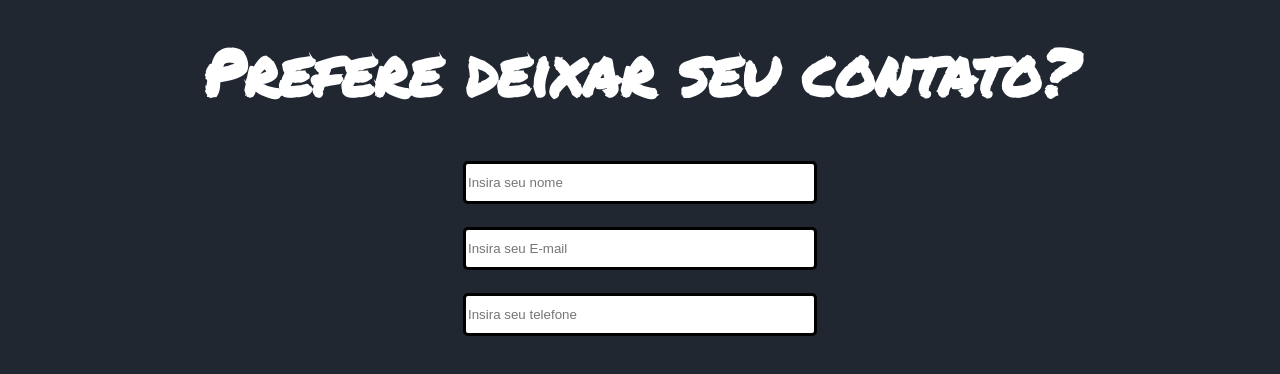
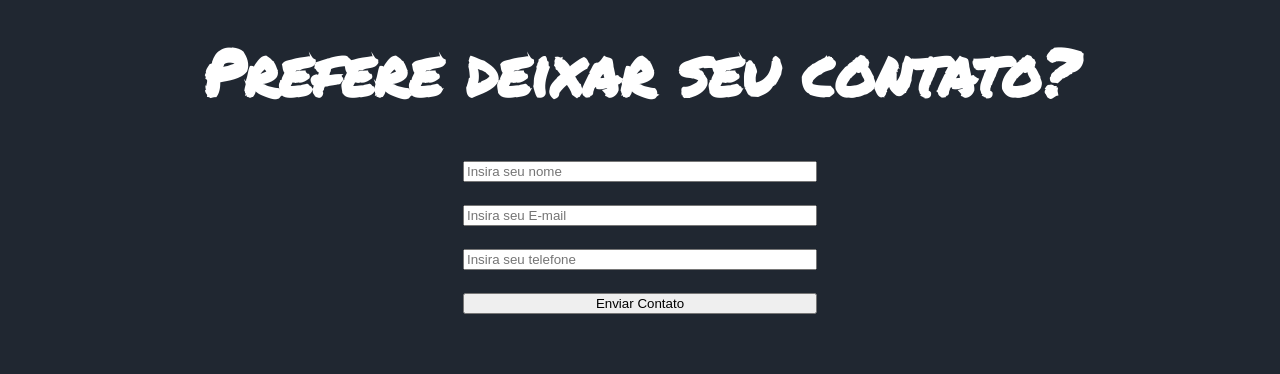
Before and after one commit to carrarook/PaginaPessoal, a plain HTML site: page index.html in a window 1280 px wide. Shown: the part 3126-3500 px from the top of the page. Drawn offline with Linux system fonts and the light colour scheme; a script that the page names is missing.

Commit message:
js do forms para salvar infos

```diff
--- a/index.html
+++ b/index.html
@@ -143,16 +143,20 @@
 
   <div class="formContato">
     <h1>Prefere deixar seu contato?</h1>
-    <form>
-      <input type="text" class = "Nome" placeholder="Insira seu nome">
+    <form id="formContato" onsubmit="createJson(event)">
+      <input type="text" id = "Nome" placeholder="Insira seu nome">
       <br>
-      <input type="email" class = "Email" placeholder="Insira seu E-mail">
+      <input type="email" id = "Email" placeholder="Insira seu E-mail">
       <br>
-      <input type="tel" class = "Telefone" placeholder="Insira seu telefone">
-    </form>
+      <input type="tel" id = "Telefone" placeholder="Insira seu telefone">
+      <br>
+      <button type="submit" id="Enviar" >Enviar Contato</button>
+      </form>
   </div>
   </footer>
   <script src="scripts.js"></script>
 </body>
 
 </html>
+
+<!-- Adicionar notific de form enviado e ver se da p coloca svg como bg do btn q dai ta zero bala  -->
```
